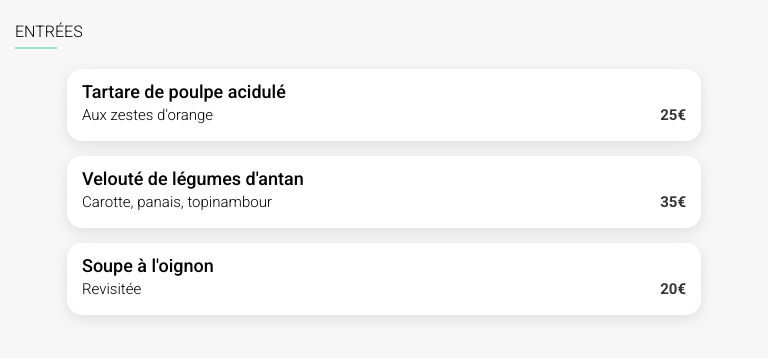
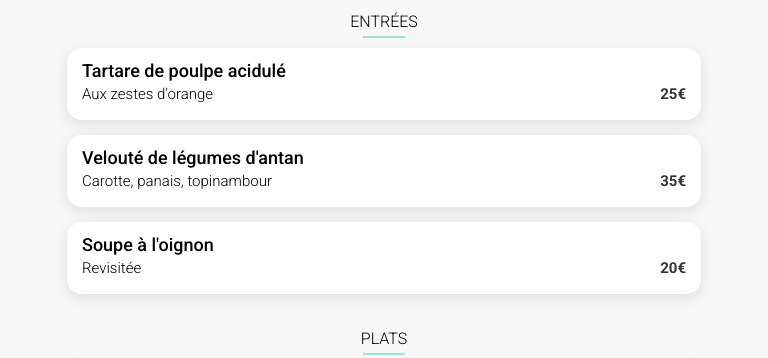
Before and after one commit to alinmb/ohMyFoodProject, a plain HTML site: page restaurants/a-la-francaise.html in a window 768 px wide. Shown: the part 378-736 px from the top of the page. Drawn offline with Linux system fonts and the light colour scheme; a web font is replaced by a local one.

Commit message:
Fix: Centrage titres pages menu version tablette

```diff
--- a/scss/style.scss
+++ b/scss/style.scss
@@ -16,7 +16,7 @@ html {
 .main-container {
     width: 100%;
     box-sizing: border-box;
-    /*animation: delay-show 0ms 3s both;*/
+    animation: delay-show 0ms 3s both;
 }
 
 .page-container {
@@ -664,7 +664,8 @@ html {
         }
 
         @media screen and (min-width: 768px) and (max-width: 1024px) {
-
+            margin: 0 auto;
+            padding: 0;
         }
     }
 
@@ -680,6 +681,9 @@ html {
         }
 
         @media screen and (min-width: 768px) and (max-width: 1024px) {
+            margin: 0 auto;
+            top: 5px;
+            width: 40px;
 
         }
     }
```
Also changed, not shown: Index.html (+2 -2 lines), styles/style.css, 1 other file.
